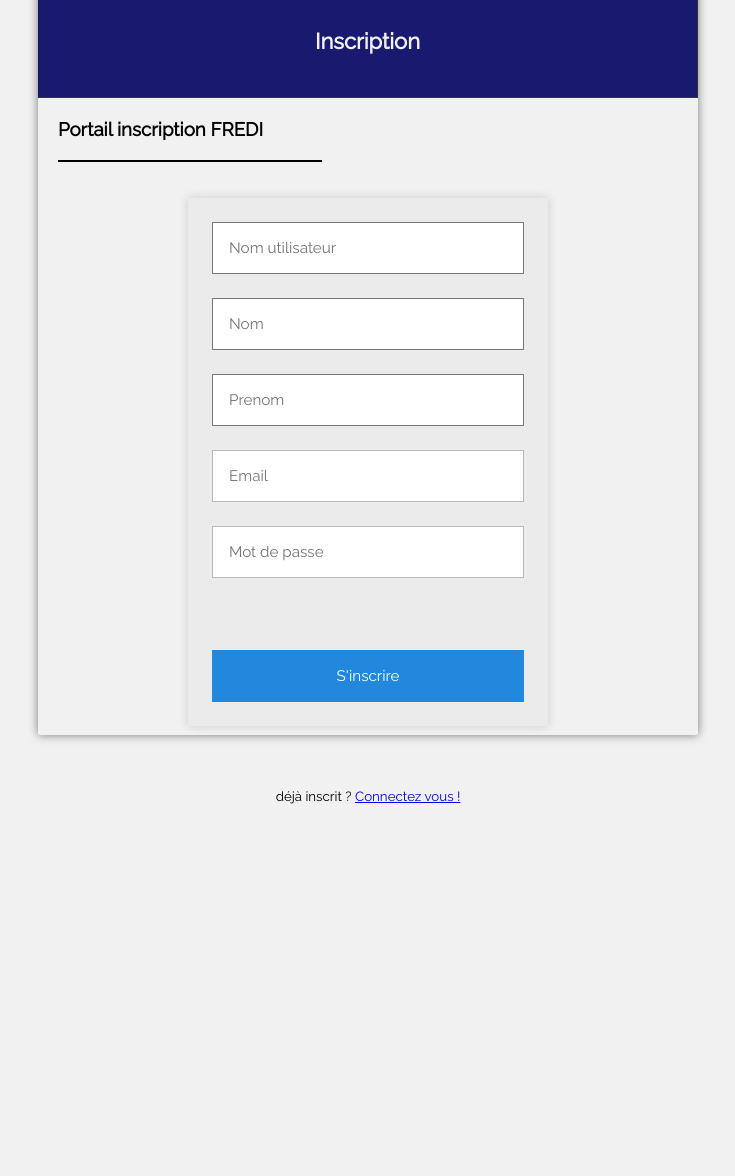
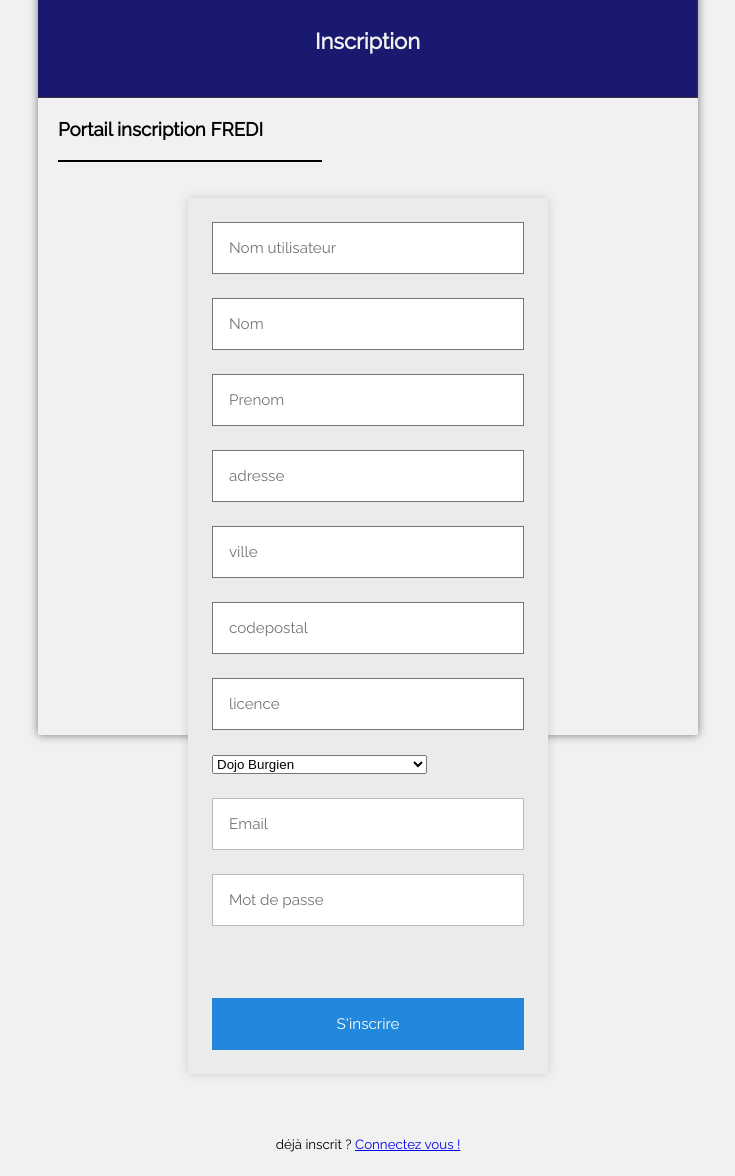
Before and after one commit to ThomasLandes/FREDI, a PHP site: page /inscription.php in a window 1280 px wide. Shown: the whole page, without its empty margins (272-1007 px from the left). Before the commit the page ends 804 px from the top, so only its background shows below. Run offline with PHP 8.4, Linux system fonts and the light colour scheme.

Commit message:
INscription adherent

```diff
--- a/PHP/inscription.php
+++ b/PHP/inscription.php
@@ -12,6 +12,11 @@ $idligue = isset($_POST['idligue']) ? $_POST['idligue'] : '';
 $typeutil = isset($_POST['idtype']) ? $_POST['idtype'] : '';
 $mail = isset($_POST['mail']) ? $_POST['mail'] : '';
 $mdp = password_hash($mdpuncrypt, PASSWORD_BCRYPT);
+$adresse = isset($_POST['adresse']) ? $_POST['adresse'] : '';
+$ville = isset($_POST['ville']) ? $_POST['ville'] : '';
+$codepostal = isset($_POST['codepostal']) ? $_POST['codepostal'] : '';
+$club = isset($_POST['club']) ? $_POST['club'] : '';
+$licence = isset($_POST['licence']) ? $_POST['licence'] : '';
 
 $submit = isset($_POST['submit']);
 
@@ -50,6 +55,25 @@ if ($submit) {
             } catch (PDOException $e) {
                 die("<p>Erreur lors de la requête SQL : " . $e->getMessage() . "</p>");
             }
+
+                  // Insérer les données dans la table "adherent"
+        $sqlAdherent = "INSERT INTO `adherent` (`adresse`, `licence`, `code_postal`, `ville`, `idclub`, `idutil`) VALUES (:adresse , :licence, :codepostal, :ville, :club, :idutil)";
+        $paramsAdherent = array(
+            ":idutil" => $dbh->lastInsertId(), // Récupère l'ID généré pour l'utilisateur inséré précédemment
+            ":licence" => $licence ,
+            ":adresse" => $adresse  ,
+            ":codepostal" => $codepostal ,
+            ":ville" => $ville ,
+            ":club" => $club
+
+        );
+        try {
+            $sthAdherent = $dbh->prepare($sqlAdherent);
+            $sthAdherent->execute($paramsAdherent);
+            $nbAdherent = $sthAdherent->rowCount();
+        } catch (PDOException $e) {
+            die("<p>Erreur lors de la requête SQL : " . $e->getMessage() . "</p>");
+        }
             redirect('connexion.php');
         }else{
             $messages[]= "Mot de passe non comforme : vous devez avoir au moins 8 caractères, 1 Majuscules, 1 minuscule, 1 Chiffre et 1 caractère spécial. Veuillez recommencer => <a href='inscription.php'>recharger la page</a>";
@@ -89,6 +113,25 @@ if ($submit) {
                     <p><input type="username" name="pseudo" placeholder="Nom utilisateur" required></p>
                     <p><input type="text" name="nom" placeholder="Nom" require></p>
                     <p><input type="text" name="prenom" placeholder="Prenom" require></p>
+                    <p><input type="text" name="adresse" placeholder="adresse" require></p>
+                    <p><input type="text" name="ville" placeholder="ville" require></p>
+                    <p><input type="text" name="codepostal" placeholder="codepostal" require></p>
+                    <p><input type="text" name="licence" placeholder="licence" require></p>
+                    <p><select name="club" required>
+                <option value="1">Dojo Burgien</option>
+                <option value="2">Saint-Denis Dojo</option>
+                <option value="3">Judo Club Vallée Arbent</option>
+                <option value="4">Belli Judo</option>
+                <option value="5">Racing Club Montluel Judo</option>
+                <option value="6">Centre Arts Martiaux Pondinois</option>
+                <option value="7">Judo Club Ornex</option>
+                <option value="8">Dojo Gessien Valserine</option>
+                <option value="9">Dojo La Vallière</option>
+                <option value="10">Football club Merville</option>
+                <option value="11">Football Club Bassin d'Arcachon</option>
+                <option value="12">Andernos Sport Football Club</option>
+                </select><br/>
+            </p>
                     <p><input type="email" name="mail" placeholder="Email" required></p>
                     <p><input type="password" name="mdp" placeholder="Mot de passe" required></p>
                     <p> <input type="hidden" name="idtype" value="1"> </p>
--- a/htaccess/log.txt
+++ b/htaccess/log.txt
@@ -930,3 +930,8 @@
 2023-05-28 15:16:11.402738;::1;Adherent;Adherent31!;deconnexion.php
 2023-05-28 15:16:13.906681;::1;Adherent;Adherent31!;connexion.php
 2023-05-28 15:16:13.913072;::1;Adherent;Adherent31!;index.php
+2023-05-28 17:33:58.814829;::1;Adherent;Adherent31!;index.php
+2023-05-28 17:34:00.326529;::1;Adherent;Adherent31!;deconnexion.php
+2023-05-28 17:41:28.817479;::1;Adherent;Adherent31!;connexion.php
+2023-05-28 17:41:28.825149;::1;Adherent;Adherent31!;index.php
+2023-05-28 17:55:50.286113;::1;Adherent;Adherent31!;deconnexion.php
```
